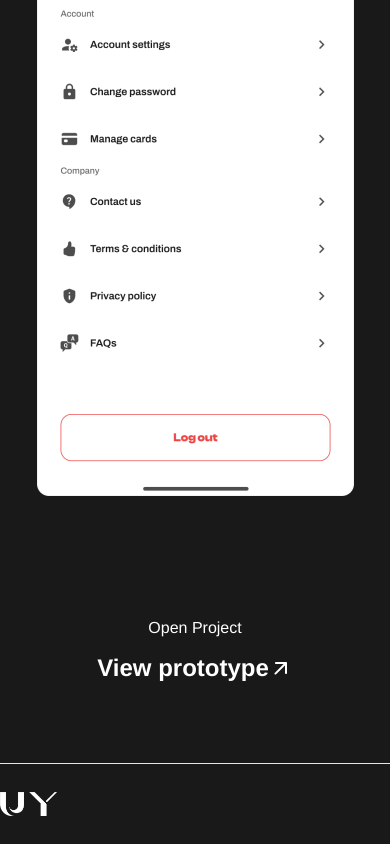
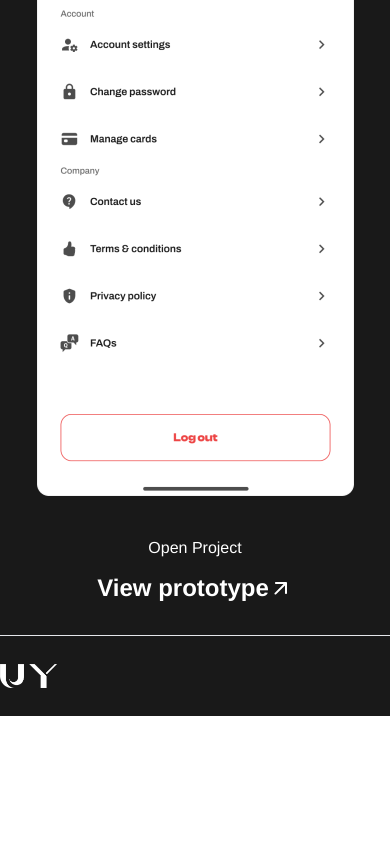
Before and after one commit to Muqtadirat/uy-portfolio, a React (Create React App) app: page /moovasComp/moovas in a window 390 px wide. Shown: the part 8431-9275 px from the top of the page. After the commit the page ends 9147 px from the top, so only its background shows below. Built offline with nearby package versions, Linux system fonts and the light colour scheme.

Commit message:
Feat: responsiveness

```diff
--- a/src/components/moovasComp/Moovas.jsx
+++ b/src/components/moovasComp/Moovas.jsx
@@ -16,7 +16,7 @@ function Moovas() {
       <CaseStudy />
       <WireFrame />
 
-      <div className="md:w-[216px] pt-[120px] pb-[80px] mx-auto leading-[24px]">
+      <div className="md:w-[216px] pt-10 md:pt-[120px] pb-8 md:pb-[80px] mx-auto leading-[24px]">
         <p>Open Project</p>
         <p>
           <a
```
